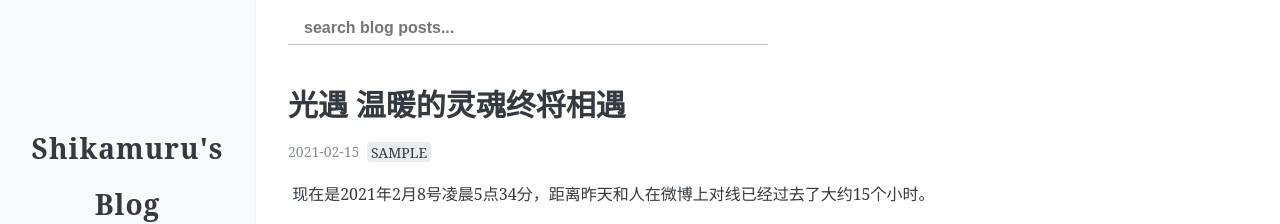
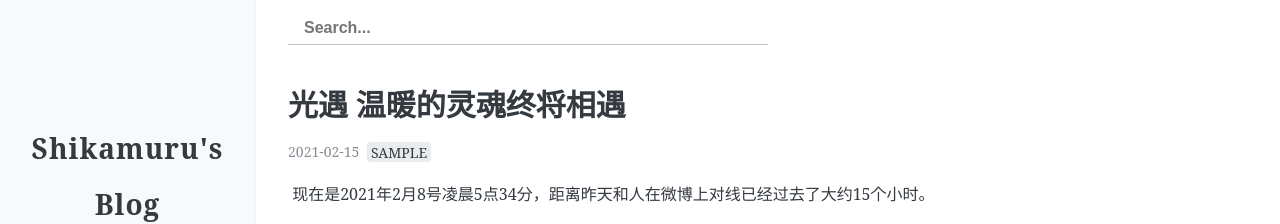
Before and after one commit to peacemo/CarlHere, a Jekyll site: the page built from index.html, in a window 1280 px wide. Shown: the top 224 px of the page. Built offline with Jekyll 4.4.1, drawn with Linux system fonts in a browser that asks for light colours; the list of posts is cut into pages by our own code; comment, search, counter and statistics services are not loaded.

Commit message:
change ui

```diff
--- a/index.html
+++ b/index.html
@@ -2,7 +2,7 @@
 layout: default
 ---
 <div class="search-container">
-  <input type="text" id="search-input" placeholder="search blog posts..." >
+  <input type="text" id="search-input" placeholder="Search..." >
   <ul id="results-container"></ul>
 </div>
 
```
